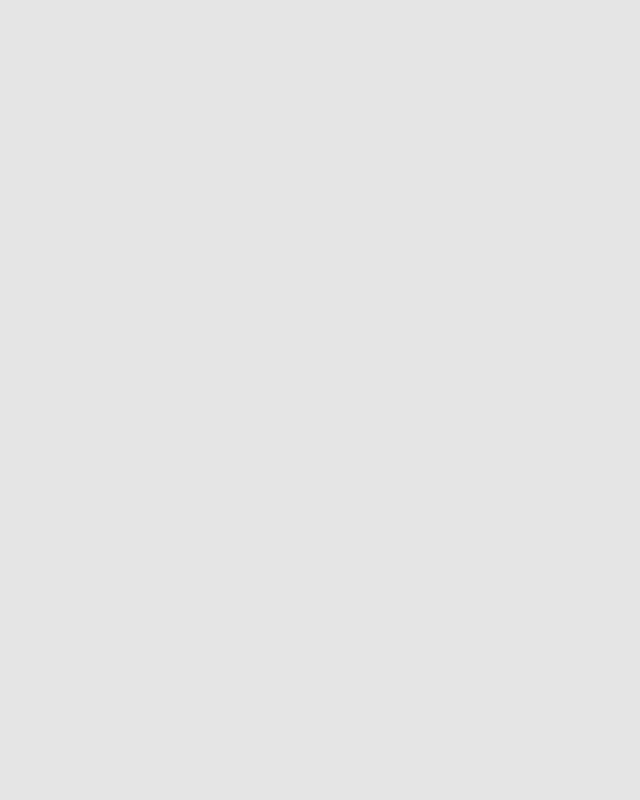
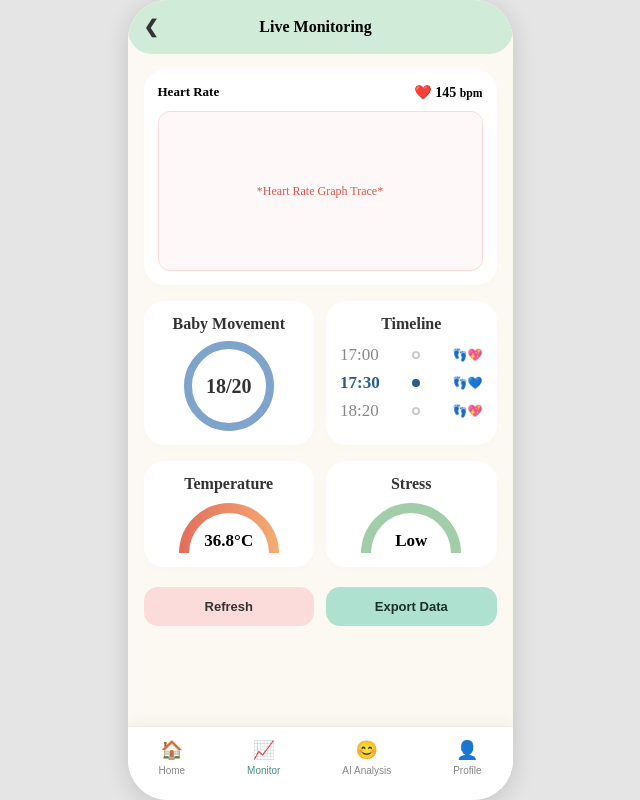
Before and after one commit to 025ham/Momtech-Unicorn, a Vue app in the folder mom-link/: page /monitor in a window 1280 px wide. Before the commit this address had no page. Shown: the whole page, without its empty margins (320-960 px from the left). Built offline with nearby package versions, Linux system fonts and the light colour scheme.

Commit message:
finish monitor page and router from home -> monitor

```diff
--- a/mom-link/src/App.vue
+++ b/mom-link/src/App.vue
@@ -3,7 +3,6 @@ import { RouterView } from 'vue-router'
 </script>
 
 <template>
-  <!-- ตัวครอบจำลองขนาดมือถือบนหน้าเว็บ -->
   <div class="phone-wrapper">
     <RouterView />
   </div>
@@ -23,19 +22,17 @@ body {
   align-items: center;
   min-height: 100vh;
 }
-
-/* ปรับให้กรอบมือถือล็อกความสูง และจัด Layout แบบ Flex */
 .phone-wrapper {
   width: 100%;
   max-width: 430px;
   height: 100vh;
-  max-height: 850px; /* ล็อกความสูงหน้าจอมือถือ */
+  max-height: 850px;
   background-color: #fcf8f2;
   box-shadow: 0 4px 24px rgba(0, 0, 0, 0.15);
   display: flex;
   flex-direction: column;
   position: relative;
   border-radius: 40px;
-  overflow: hidden; /* บังคับไม่ให้เนื้อหาหลุดกรอบมน */
+  overflow: hidden;
 }
 </style>
--- a/mom-link/src/router/index.js
+++ b/mom-link/src/router/index.js
@@ -1,5 +1,6 @@
 import { createRouter, createWebHistory } from 'vue-router'
 import HomeView from '../views/HomeView.vue'
+import MonitorView from '@/views/MonitorView.vue'
 
 const router = createRouter({
   history: createWebHistory(import.meta.env.BASE_URL),
@@ -8,6 +9,10 @@ const router = createRouter({
       path: '/',
       name: 'home',
       component: HomeView
+    },
+    {path:'/monitor',
+      name: 'monitor',
+      component: MonitorView
     }
   ]
 })
--- a/mom-link/src/views/HomeView.vue
+++ b/mom-link/src/views/HomeView.vue
@@ -1,6 +1,7 @@
 <script setup>
 import { ref } from 'vue'
-
+import { useRouter } from 'vue-router'
+const router = useRouter()
 const deviceStatus = ref({
   connected: true,
   battery: 92,
@@ -15,7 +16,7 @@ const healthMetrics = ref({
   healthScore: 97,
 })
 
-// ตัวแปรและฟังก์ชันสำหรับระบบ Click & Drag to Scroll
+// ระบบ Click , Drag
 const scrollContainer = ref(null)
 let isDown = false
 let startY
@@ -186,7 +187,7 @@ const handleMouseMove = (e) => {
         <span class="nav-icon">🏠</span>
         <span class="nav-label">Home</span>
       </button>
-      <button class="nav-item">
+      <button class="nav-item" @click="router.push('/monitor')">
         <span class="nav-icon">📈</span>
         <span class="nav-label">Monitor</span>
       </button>
@@ -206,14 +207,14 @@ const handleMouseMove = (e) => {
 /* CSS คงเดิมตามที่คุณเขียนไว้ได้เลยครับ... */
 .home-view {
   background-color: #fcf8f2;
-  flex: 1;
+  width: 100%; /* ยืดเต็มกรอบ */
+  height: 100%; /* ยืดเต็มกรอบ */
   overflow-y: auto;
   padding: 16px;
-  padding-bottom: 100px;
+  padding-bottom: 110px; /* เว้นระยะหลบ Bottom Nav */
   display: flex;
   flex-direction: column;
   gap: 16px;
-  height: 100%;
   cursor: grab;
   user-select: none;
 }
@@ -290,7 +291,7 @@ const handleMouseMove = (e) => {
 .card-title {
   text-align: center;
   font-weight: bold;
-  font-size: 14px;
+  font-size: 17px;
   color: #1a302a;
   margin-bottom: 12px;
 }
@@ -368,9 +369,9 @@ const handleMouseMove = (e) => {
   flex-direction: column;
 }
 .m-label {
-  font-size: 12px;
+  font-size: 15px;
   color: #333;
-  font-weight: 500;
+  font-weight: bolder;
 }
 .m-value {
   font-size: 13px;
@@ -401,13 +402,13 @@ const handleMouseMove = (e) => {
 }
 .summary-card h3,
 .score-card h3 {
-  font-size: 12px;
+  font-size: 15px;
   font-weight: bold;
   margin-bottom: 8px;
 }
 .summary-card ul {
   padding-left: 14px;
-  font-size: 11px;
+  font-size: 13px;
   color: #444;
   line-height: 1.5;
 }
--- /dev/null
+++ b/mom-link/src/views/MonitorView.vue
@@ -0,0 +1,350 @@
+<script setup>
+import { ref } from 'vue'
+import { useRouter } from 'vue-router'
+
+const router = useRouter()
+const scrollContainer = ref(null)
+
+const goBack = () => {
+  router.push('/')
+}
+
+// Mock Data naja
+const heartRate = ref(145)
+const movementCurrent = ref(18)
+const movementTarget = ref(20)
+const temperature = ref(36.8)
+const stressLevel = ref('Low')
+
+const timelineEvents = ref([
+  { time: '17:00', type: 'pink', active: false },
+  { time: '17:30', type: 'blue', active: true },
+  { time: '18:20', type: 'pink', active: false }
+])
+
+
+let isDown = false
+let startY, scrollTop
+
+const handleMouseDown = (e) => {
+  isDown = true
+  scrollContainer.value.classList.add('active-drag')
+  startY = e.pageY - scrollContainer.value.offsetTop
+  scrollTop = scrollContainer.value.scrollTop
+}
+const handleMouseLeave = () => { isDown = false; scrollContainer.value.classList.remove('active-drag') }
+const handleMouseUp = () => { isDown = false; scrollContainer.value.classList.remove('active-drag') }
+const handleMouseMove = (e) => {
+  if (!isDown) return
+  e.preventDefault()
+  const y = e.pageY - scrollContainer.value.offsetTop
+  const walk = (y - startY) * 1.5
+  scrollContainer.value.scrollTop = scrollTop - walk
+}
+</script>
+
+<template>
+  <div
+    class="monitor-view"
+    ref="scrollContainer"
+    @mousedown="handleMouseDown"
+    @mouseleave="handleMouseLeave"
+    @mouseup="handleMouseUp"
+    @mousemove="handleMouseMove"
+  >
+    <!-- Top Nav -->
+    <header class="app-header">
+      <button class="back-btn" @click="goBack">❮</button>
+      <h1>Live Monitoring</h1>
+      <div style="width: 24px;"></div> <!-- รักษาสมดุลกึ่งกลาง -->
+    </header>
+
+    <!-- Heart Rate -->
+    <section class="card heart-rate-card">
+      <div class="card-header">
+        <span class="title">Heart Rate</span>
+        <span class="value"><span class="icon-red">❤️</span> {{ heartRate }} <small>bpm</small></span>
+      </div>
+
+      <div class="graph-placeholder">
+        <div class="mock-graph">
+          <div class="grid-lines"></div>
+          <div class="mock-line"> *Heart Rate Graph Trace*</div>
+        </div>
+      </div>
+    </section>
+
+    <!-- Baby Movement -->
+    <div class="dual-row">
+      <div class="card movement-card">
+        <h3>Baby Movement</h3>
+        <div class="progress-container">
+          <div class="circle-progress">
+            <span class="progress-val">{{ movementCurrent }}/{{ movementTarget }}</span>
+          </div>
+        </div>
+      </div>
+
+      <div class="card timeline-card">
+        <h3>Timeline</h3>
+        <div class="timeline-list">
+          <div v-for="(event, idx) in timelineEvents" :key="idx" class="timeline-item" :class="{ active: event.active }">
+            <span class="time-txt">{{ event.time }}</span>
+            <span class="indicator-dot"></span>
+            <span class="feet-icon">{{ event.type === 'pink' ? '👣💖' : '👣💙' }}</span>
+          </div>
+        </div>
+      </div>
+    </div>
+
+    <!-- Temperature & Stress -->
+    <div class="dual-row">
+      <div class="card gauge-card">
+        <h3>Temperature</h3>
+        <div class="semi-gauge bg-temp">
+          <div class="gauge-inner">
+            <span class="gauge-text">{{ temperature }}°C</span>
+          </div>
+        </div>
+      </div>
+
+      <!-- Stress Level  -->
+      <div class="card gauge-card">
+        <h3>Stress</h3>
+        <div class="semi-gauge bg-stress">
+          <div class="gauge-inner">
+            <span class="gauge-text">{{ stressLevel }}</span>
+          </div>
+        </div>
+      </div>
+    </div>
+
+    <!-- Action Buttons -->
+    <div class="action-row">
+      <button class="action-btn btn-refresh"> Refresh</button>
+      <button class="action-btn btn-export"> Export Data</button>
+    </div>
+
+    <!-- Bottom Nav-->
+    <nav class="bottom-nav">
+      <button class="nav-item" @click="router.push('/')">
+        <span class="nav-icon">🏠</span>
+        <span class="nav-label">Home</span>
+      </button>
+      <button class="nav-item active">
+        <span class="nav-icon">📈</span>
+        <span class="nav-label">Monitor</span>
+      </button>
+      <button class="nav-item">
+        <span class="nav-icon">😊</span>
+        <span class="nav-label">AI Analysis</span>
+      </button>
+      <button class="nav-item">
+        <span class="nav-icon">👤</span>
+        <span class="nav-label">Profile</span>
+      </button>
+    </nav>
+  </div>
+</template>
+
+<style scoped>
+.monitor-view {
+  background-color: #fcf8f2;
+  width: 100%; /* ยืดเต็มกรอบ */
+  height: 100%; /* ยืดเต็มกรอบ */
+  overflow-y: auto;
+  padding: 16px;
+  padding-bottom: 110px; /* เว้นระยะหลบ Bottom Nav */
+  display: flex;
+  flex-direction: column;
+  gap: 16px;
+  cursor: grab;
+  user-select: none;
+}
+.monitor-view.active-drag { cursor: grabbing; }
+.monitor-view::-webkit-scrollbar { display: none; }
+
+/* Header */
+.app-header {
+  display: flex;
+  justify-content: space-between;
+  align-items: center;
+  background-color: #d1ebd9;
+  padding: 16px;
+  border-radius: 24px;
+  margin: -16px -16px 0 -16px;
+  position: sticky;
+  top: -16px;
+  z-index: 10;
+  width: 385px;
+}
+.back-btn {
+  background: none;
+  border: none;
+  font-size: 18px;
+  font-weight: bold;
+  cursor: pointer;
+  color: #333;
+}
+.app-header h1 {
+  font-size: 16px;
+  font-weight: bold;
+}
+
+/* Card Base */
+.card {
+  background: white;
+  border-radius: 20px;
+  padding: 14px;
+  box-shadow: 0 4px 12px rgba(0,0,0,0.01);
+}
+.card h3 {
+  font-size: 16px;
+  font-weight: bold;
+  color: #333;
+  text-align: center;
+  margin-bottom: 8px;
+}
+
+/* Heart Rate Graph Section */
+.card-header {
+  display: flex;
+  justify-content: space-between;
+  font-weight: bold;
+  font-size: 13px;
+  margin-bottom: 10px;
+}
+.value { font-size: 14px; }
+.icon-red { color: #d9534f; }
+.graph-placeholder {
+  background: #fff8f8;
+  border: 1px solid #fcdcdb;
+  border-radius: 12px;
+  height: 160px;
+  display: flex;
+  align-items: center;
+  justify-content: center;
+  color: #d9534f;
+  font-size: 12px;
+}
+
+/* Layout Row */
+.dual-row {
+  display: grid;
+  grid-template-columns: repeat(2, 1fr);
+  gap: 12px;
+}
+
+/* Progress Circle */
+.progress-container {
+  display: flex;
+  justify-content: center;
+  margin-top: 8px;
+}
+.circle-progress {
+  width: 90px;
+  height: 90px;
+  border: 8px solid #7ea4cc;
+  border-radius: 50%;
+  display: flex;
+  align-items: center;
+  justify-content: center;
+}
+.progress-val { font-weight: bold; font-size: 20px; color: #333; }
+
+/* Timeline */
+.timeline-list {
+  display: flex;
+  flex-direction: column;
+  gap: 8px;
+  padding-top: 4px;
+}
+.timeline-item {
+  display: flex;
+  align-items: center;
+  justify-content: space-between;
+  font-size: 12px;
+  color: #888;
+}
+.time-txt{font-size: 17px;}
+.timeline-item.active { color: #2b5c8f; font-weight: bold; }
+.indicator-dot {
+  width: 8px;
+  height: 8px;
+  border: 2px solid #ccc;
+  border-radius: 50%;
+}
+.timeline-item.active .indicator-dot {
+  border-color: #2b5c8f;
+  background-color: #2b5c8f;
+}
+
+/* Gauges */
+.semi-gauge {
+  width: 100px;
+  height: 50px;
+  border-radius: 100px 100px 0 0;
+  margin: 10px auto 0 auto;
+  display: flex;
+  align-items: flex-end;
+  justify-content: center;
+}
+.bg-temp { background: linear-gradient(90deg, #e26d5c, #f4ad73); }
+.bg-stress { background: #a1cda8; }
+.gauge-inner {
+  width: 80px;
+  height: 40px;
+  background: white;
+  border-radius: 85px 85px 0 0;
+  display: flex;
+  align-items: flex-end;
+  justify-content: center;
+}
+.gauge-text { font-size: 17px; font-weight: bold; margin-bottom: 2px; }
+
+/* Action Buttons */
+.action-row {
+  display: grid;
+  grid-template-columns: repeat(2, 1fr);
+  gap: 12px;
+  margin-top: 4px;
+}
+.action-btn {
+  border: none;
+  border-radius: 14px;
+  padding: 12px;
+  font-size: 13px;
+  font-weight: bold;
+  cursor: pointer;
+}
+.btn-refresh { background-color: #fcdcdb; color: #333; }
+.btn-export { background-color: #afe1d1; color: #1a302a; }
+
+/* Bottom Nav */
+.bottom-nav {
+  position: absolute;
+  bottom: 0;
+  left: 0;
+  width: 100%;
+  background-color: #ffffff;
+  display: flex;
+  justify-content: space-around;
+  padding: 12px 0 24px 0;
+  border-top: 1px solid #f0eae1;
+  box-shadow: 0 -4px 16px rgba(0, 0, 0, 0.04);
+  z-index: 100;
+}
+.nav-item {
+  background: none;
+  border: none;
+  display: flex;
+  flex-direction: column;
+  align-items: center;
+  gap: 4px;
+  color: #888;
+  cursor: pointer;
+}
+.nav-item.active { color: #449284; }
+.nav-icon { font-size: 18px; }
+.nav-label { font-size: 10px; font-weight: 500; }
+</style>
```
Also changed, not shown: 1 other file (tests, documents, lock files or other folders).
